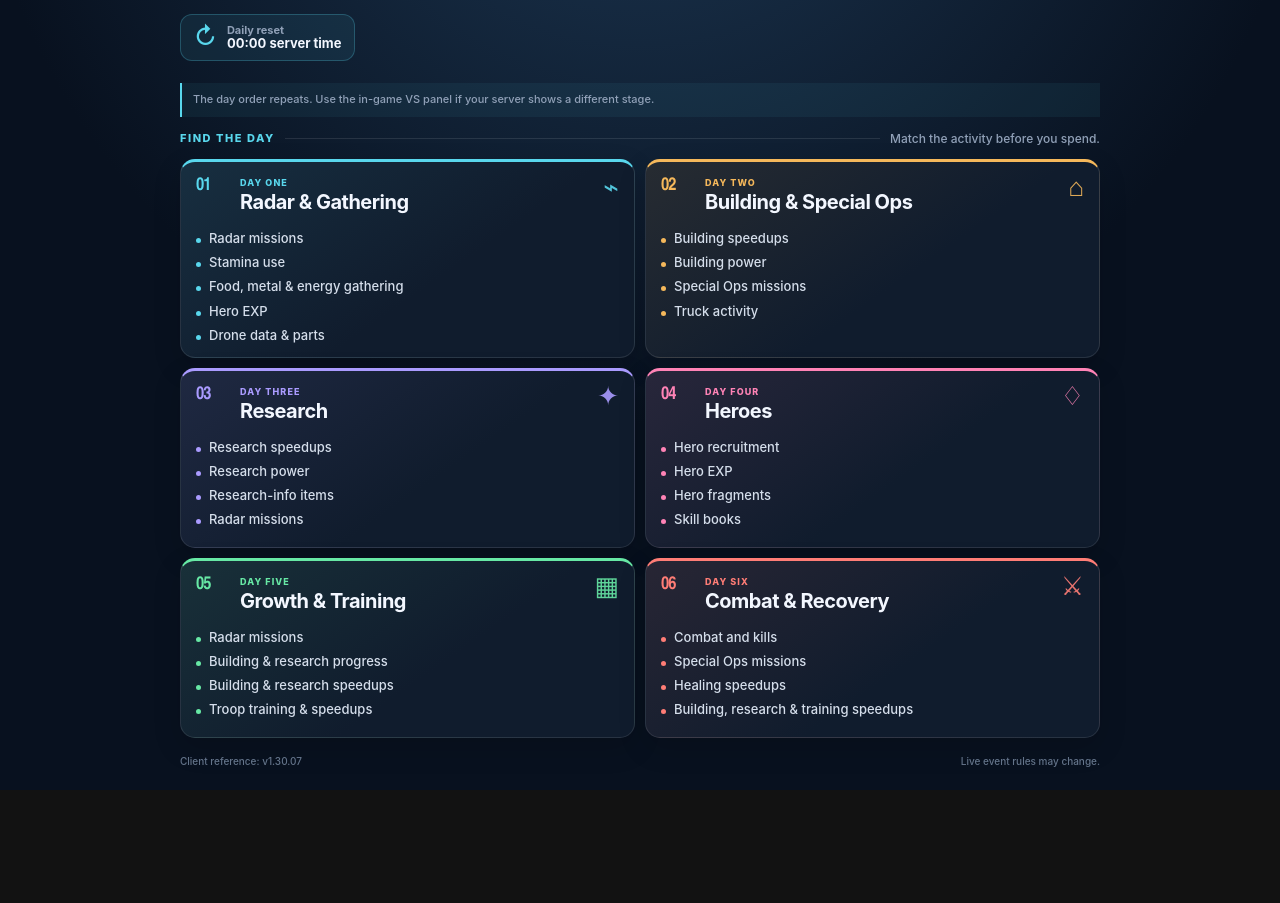
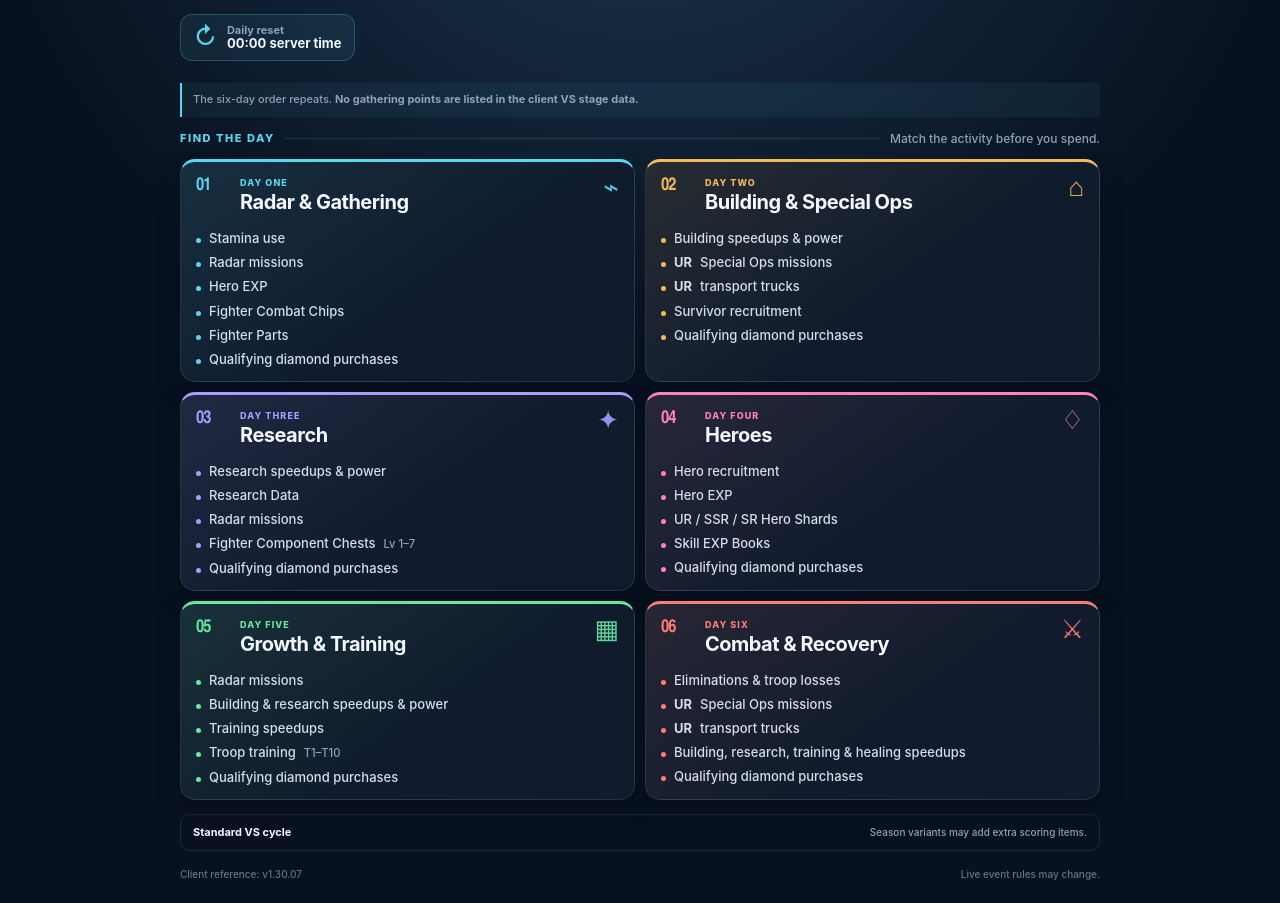
Before and after one commit to JeffxLabs/zroute-vs-expedition-guide, a plain HTML site: page index.html in a window 1280 px wide. Shown: the part 154-1057 px from the top of the page. Before the commit the page ends 944 px from the top, so only its background shows below. Drawn offline with Linux system fonts and the light colour scheme.

Commit message:
Correct VS activities and tighten visual reference

```diff
--- a/index.html
+++ b/index.html
@@ -13,11 +13,11 @@
     <header class="hero">
       <div class="eyebrow"><span class="live-dot"></span> Weekly reference</div>
       <h1>VS Score Guide</h1>
-      <p class="subtitle">What earns points on each day of Alliance Competition.</p>
+      <p class="subtitle">A quick visual map of the activities that earn points.</p>
       <div class="reset"><span class="reset-icon">↻</span><span><b>Daily reset</b><br><strong>00:00 server time</strong></span></div>
     </header>
 
-    <p class="notice">The day order repeats. Use the in-game VS panel if your server shows a different stage.</p>
+    <p class="notice">The six-day order repeats. <b>No gathering points are listed in the client VS stage data.</b></p>
 
     <section class="legend" aria-label="How to use this guide">
       <span class="legend-label">Find the day</span>
@@ -28,29 +28,31 @@
     <section class="days" aria-label="VS scoring days">
       <article class="day day-1">
         <div class="day-head"><span class="day-number">01</span><div><p class="day-kicker">Day one</p><h2>Radar &amp; Gathering</h2></div><span class="day-icon">⌁</span></div>
-        <ul><li>Radar missions</li><li>Stamina use</li><li>Food, metal &amp; energy gathering</li><li>Hero EXP</li><li>Drone data &amp; parts</li></ul>
+        <ul><li>Stamina use</li><li>Radar missions</li><li>Hero EXP</li><li>Fighter Combat Chips</li><li>Fighter Parts</li><li>Qualifying diamond purchases</li></ul>
       </article>
       <article class="day day-2">
         <div class="day-head"><span class="day-number">02</span><div><p class="day-kicker">Day two</p><h2>Building &amp; Special Ops</h2></div><span class="day-icon">⌂</span></div>
-        <ul><li>Building speedups</li><li>Building power</li><li>Special Ops missions</li><li>Truck activity</li></ul>
+        <ul><li>Building speedups &amp; power</li><li><b>UR</b> Special Ops missions</li><li><b>UR</b> transport trucks</li><li>Survivor recruitment</li><li>Qualifying diamond purchases</li></ul>
       </article>
       <article class="day day-3">
         <div class="day-head"><span class="day-number">03</span><div><p class="day-kicker">Day three</p><h2>Research</h2></div><span class="day-icon">✦</span></div>
-        <ul><li>Research speedups</li><li>Research power</li><li>Research-info items</li><li>Radar missions</li></ul>
+        <ul><li>Research speedups &amp; power</li><li>Research Data</li><li>Radar missions</li><li>Fighter Component Chests <small>Lv 1–7</small></li><li>Qualifying diamond purchases</li></ul>
       </article>
       <article class="day day-4">
         <div class="day-head"><span class="day-number">04</span><div><p class="day-kicker">Day four</p><h2>Heroes</h2></div><span class="day-icon">♢</span></div>
-        <ul><li>Hero recruitment</li><li>Hero EXP</li><li>Hero fragments</li><li>Skill books</li></ul>
+        <ul><li>Hero recruitment</li><li>Hero EXP</li><li>UR / SSR / SR Hero Shards</li><li>Skill EXP Books</li><li>Qualifying diamond purchases</li></ul>
       </article>
       <article class="day day-5">
         <div class="day-head"><span class="day-number">05</span><div><p class="day-kicker">Day five</p><h2>Growth &amp; Training</h2></div><span class="day-icon">▦</span></div>
-        <ul><li>Radar missions</li><li>Building &amp; research progress</li><li>Building &amp; research speedups</li><li>Troop training &amp; speedups</li></ul>
+        <ul><li>Radar missions</li><li>Building &amp; research speedups &amp; power</li><li>Training speedups</li><li>Troop training <small>T1–T10</small></li><li>Qualifying diamond purchases</li></ul>
       </article>
       <article class="day day-6">
         <div class="day-head"><span class="day-number">06</span><div><p class="day-kicker">Day six</p><h2>Combat &amp; Recovery</h2></div><span class="day-icon">⚔</span></div>
-        <ul><li>Combat and kills</li><li>Special Ops missions</li><li>Healing speedups</li><li>Building, research &amp; training speedups</li></ul>
+        <ul><li>Eliminations &amp; troop losses</li><li><b>UR</b> Special Ops missions</li><li><b>UR</b> transport trucks</li><li>Building, research, training &amp; healing speedups</li><li>Qualifying diamond purchases</li></ul>
       </article>
     </section>
+
+    <div class="variant"><b>Standard VS cycle</b><span>Season variants may add extra scoring items.</span></div>
 
     <footer><span>Client reference: v1.30.07</span><span>Live event rules may change.</span></footer>
   </main>
--- a/styles.css
+++ b/styles.css
@@ -29,10 +29,13 @@ h1 { margin: 8px 0 2px; font-size: clamp(36px, 8vw, 58px); letter-spacing: -.055
 .day-kicker { margin: 0 0 2px; color: var(--accent); font-size: 9px; letter-spacing: .12em; }
 h2 { margin: 0; font-size: clamp(16px, 2.4vw, 20px); letter-spacing: -.025em; line-height: 1.05; }
 .day-icon { color: var(--accent); font-size: 26px; line-height: .8; text-align: right; opacity: .9; }
+small { color: var(--muted); font-size: .86em; }
+.variant { display: flex; align-items: baseline; justify-content: space-between; gap: 12px; margin-top: 14px; padding: 10px 12px; border: 1px solid var(--line); border-radius: 10px; color: var(--muted); font-size: 10px; }
+.variant b { color: var(--text); font-size: 11px; }
 ul { display: grid; gap: 6px; margin: 16px 0 0; padding: 0; list-style: none; color: #d5deeb; font-size: 13px; }
 li { display: flex; align-items: baseline; gap: 8px; }
 li::before { content: ""; width: 5px; height: 5px; flex: 0 0 5px; border-radius: 50%; background: var(--accent); }
 .day-1 { --accent: #59d7ed; } .day-2 { --accent: #f5b85b; } .day-3 { --accent: #aa9bff; } .day-4 { --accent: #ff83b6; } .day-5 { --accent: #67e8a5; } .day-6 { --accent: #ff7d76; }
 footer { display: flex; justify-content: space-between; gap: 10px; margin-top: 16px; color: #64748a; font-size: 10px; }
-@media (max-width: 560px) { .shell { width: min(100% - 20px, 440px); padding-top: 23px; } .hero { padding-bottom: 17px; } .subtitle { margin-top: 8px; font-size: 14px; } .days { gap: 8px; } .day { min-height: 190px; padding: 12px 10px 11px; border-radius: 12px; } .day-head { grid-template-columns: 27px 1fr 20px; gap: 5px; } .day-number { font-size: 15px; } h2 { font-size: 14px; } .day-kicker { font-size: 8px; } .day-icon { font-size: 20px; } ul { margin-top: 14px; gap: 5px; font-size: 11px; line-height: 1.25; } li { gap: 6px; } li::before { width: 4px; height: 4px; flex-basis: 4px; } footer { font-size: 9px; } }
+@media (max-width: 560px) { .shell { width: min(100% - 20px, 440px); padding-top: 23px; } .hero { padding-bottom: 17px; } .subtitle { margin-top: 8px; font-size: 14px; } .days { gap: 8px; } .day { min-height: 190px; padding: 12px 10px 11px; border-radius: 12px; } .day-head { grid-template-columns: 27px 1fr 20px; gap: 5px; } .day-number { font-size: 15px; } h2 { font-size: 14px; } .day-kicker { font-size: 8px; } .day-icon { font-size: 20px; } ul { margin-top: 14px; gap: 5px; font-size: 11px; line-height: 1.25; } li { gap: 6px; } li::before { width: 4px; height: 4px; flex-basis: 4px; } .variant { margin-top: 10px; font-size: 9px; } .variant b { font-size: 10px; } footer { font-size: 9px; } }
 @media (max-width: 365px) { .days { grid-template-columns: 1fr 1fr; } .day { min-height: 205px; } h2 { font-size: 13px; } ul { font-size: 10px; } }
```
